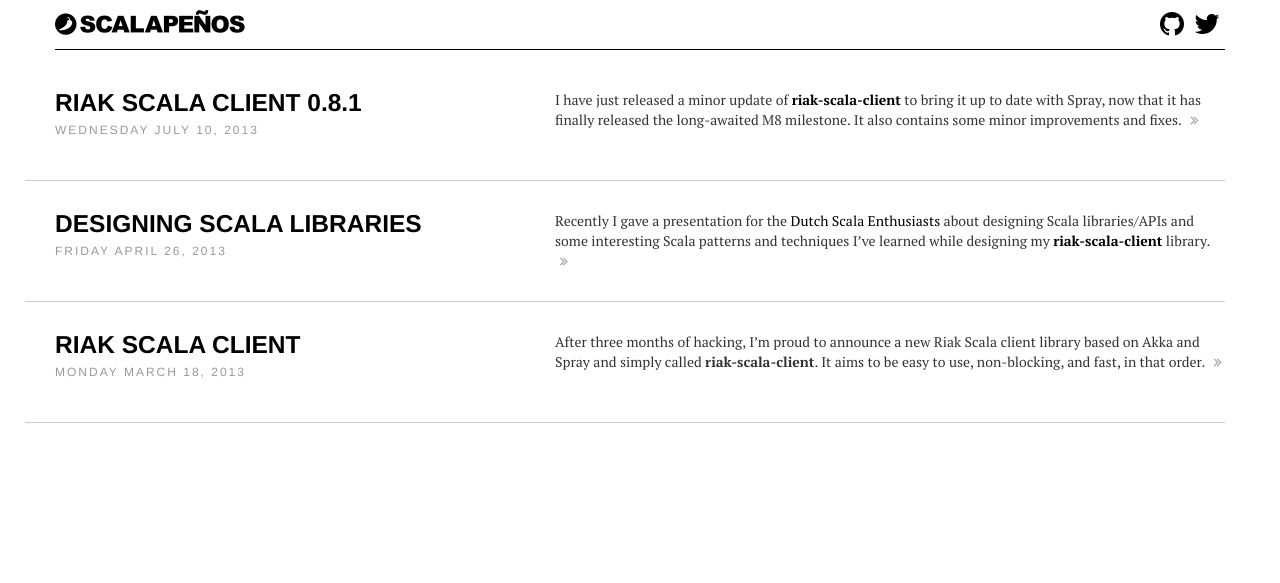
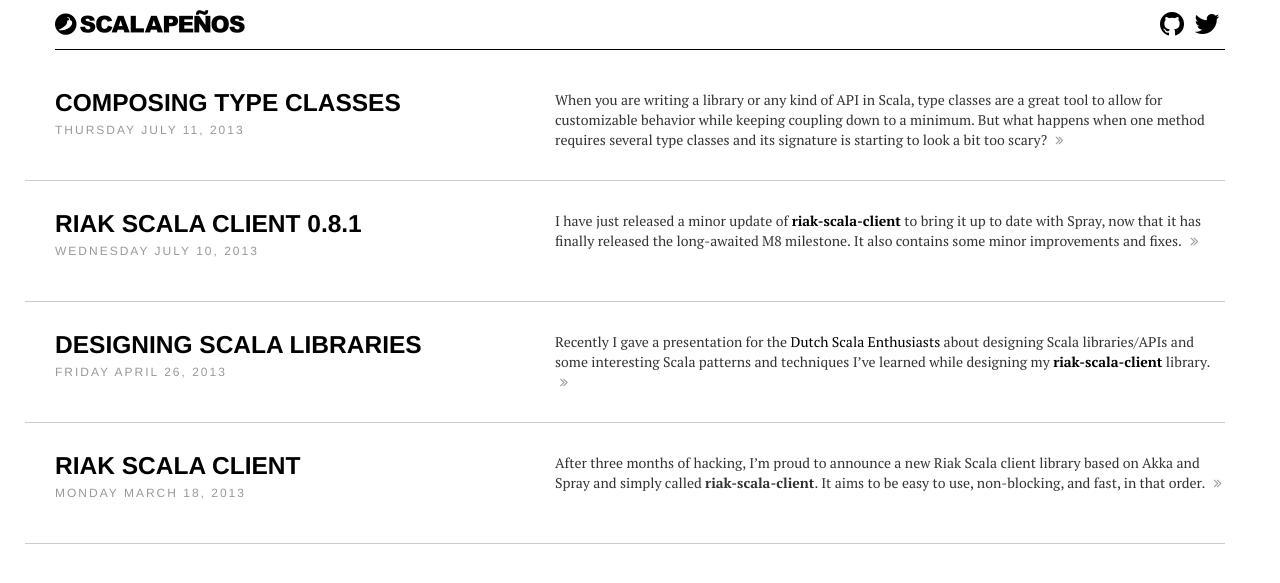
Before and after one commit to scalapenos/scalapenos.github.com, a Jekyll site: the page built from index.html, in a window 1280 px wide. Shown: the top 583 px of the page. Built offline with Jekyll 4.4.1, drawn with Linux system fonts in a browser that asks for light colours; nearby versions of some CDN libraries; some of the changed lines change nothing that is shown.

Commit message:
Wrote a new blog post on composing type classes

```diff
--- a/_posts/2013-07-11-composing-type-classes.md
+++ b/_posts/2013-07-11-composing-type-classes.md
@@ -2,10 +2,134 @@
 layout: post
 title: Composing Type Classes
 short-title: Composing Type Classes
-tags: [scala, type class, composing, functional programming]
+tags: [scala, type class, composing, functional programming, syndicate-ok]
 icon: scala
+---
+When you are writing a library or any kind of API in Scala, type classes
+are a great tool to allow for customizable behavior while keeping coupling down
+to a minimum. But what happens when one method requires several type classes
+and its signature is starting to look a bit too scary?
 
-published: false
----
+Consider the following API method from my **[riak-scala-client][rsc]**
+library:
 
-Type classes are awesome!
+{% highlight scala %}
+def store(key: String, value: RiakValue): Future[Unit] = ...
+{% endhighlight %}
+
+The store method takes a key and an instance of `RiakValue` and stores it in Riak,
+great. But this puts the burden of creating instances of `RiakValue` completely on
+the end user (i.e. some poor application developer). So to to make things a
+little easier to use we can provide a second version of the store method that takes
+any value of type `T` as long as that value can somehow be turned into a `RiakValue`:
+
+{% highlight scala %}
+trait RiakSerializer[T] {
+  def serialize(t: T): (String, ContentType)
+}
+
+def store[T: RiakSerializer](key: String, value: T): Future[Unit] = ...
+{% endhighlight %}
+
+Of course a type class without a decent default value will still force that
+poor application developer to always do all the work himself, so we add a
+default implementation and we make sure that the compiler will see it at
+the lowest posible priority so that it won't conflict with user provided
+custom implementations:
+
+{% highlight scala %}
+object RiakSerializer extends LowPriorityDefaultRiakSerializerImplicits
+
+trait LowPriorityDefaultRiakSerializerImplicits {
+  implicit def stringSerializer = new RiakSerializer[String] {
+    def serialize(s: String): (String, ContentType) = (s, ContentTypes.`text/plain`)
+  }
+}
+{% endhighlight %}
+
+Great! Now the user can chose to accept the default behavior or he can customize
+it by providing his own implementation of the type class. A nice example of
+the power of type classes.
+
+Now for the tricky part. What happens if, in order to create a proper instance
+of a `RiakValue`, we need to perform a number of separate actions and we want to
+user to be able to customize one or more of those actions using type classes
+while using default behavior for the others?
+
+In my **[riak-scala-client][rsc]** library, the real method signature for `store`
+used to look something like this:
+
+{% highlight scala %}
+def store[T: RiakSerializer
+           : RiakIndexer
+           : RiakLinker
+           : RiakMetaInfoGenerator](key: String, value: T): Future[Unit] = ...
+{% endhighlight %}
+
+So the value needs to be serialized but it can optionally be enriched with some
+secondary indexes, links to other values, and meta attributes.
+
+I can imagine this method signature looks pretty damn scary to most end users.
+So how can I make this look a bit friendlier to the avarage end user while still
+allowing power users the same flexibility of customization?
+
+Ideally I'd like the method signature to be as simple as the first version.
+Something like this:
+
+{% highlight scala %}
+def store[T: RiakMarshaller](key: String, value: T): Future[Unit] = ...
+{% endhighlight %}
+
+What I ended up with is something that I'm calling a *composed type class*, or
+maybe even a *higher order type class*. I'm sure the purely functional people
+will have a much better name for it but I couldn't find any obvious references
+to it online.
+
+The idea is to provide a type class that itself is constrained by the other four
+type classes and which delegates its implementation to the in scope
+implementations of those typeclasses. Don't worry, it sounds more complicated
+than it is!
+
+It looks like this:
+
+{% highlight scala %}
+sealed abstract class RiakMarshaller[T: RiakSerializer
+                                      : RiakIndexer
+                                      : RiakLinker
+                                      : RiakMetaInfoGenerator] {
+  def serialize(t: T): (String, ContentType)
+  def index(t: T): Set[RiakIndex]
+  def link(t: T): Set[RiakLink]
+  def metaInfo(t: T): Set[RiakMetaInfo]
+}
+
+object RiakMarshaller {
+  implicit def default[T: RiakSerializer
+                        : RiakIndexer
+                        : RiakLinker
+                        : RiakMetaInfoGenerator] = new RiakMarshaller[T] {
+    def serialize(t: T): (String, ContentType) = implicitly[RiakSerializer[T]].serialize(t)
+    def index(t: T): Set[RiakIndex] = implicitly[RiakIndexer[T]].index(t)
+    def link(t: T): Set[RiakLink] = implicitly[RiakLinker[T]].link(t)
+    def metaInfo(t: T): Set[RiakMetaInfo] = implicitly[RiakMetaInfoGenerator[T]].metaInfo(t)
+  }
+}
+{% endhighlight %}
+
+The `RiakMarshaller` type class serves as a kind of alias for the other four and
+just delegates the real work to them. It is implemented as a sealed class
+because there is no need for extension since people can completely customize its
+behavior by proving their own implementations of the individual *delegate* type
+classes.
+
+Now the method signature of `store` looks nice and simple again while we retain
+the flexibility of the scary looking version.
+
+Is this too complicated? I don't think so. Type classes in general do take a
+little bit of getting used to for most developers but once you are comfortable
+with them, the above seems like an obvious extra step and, dare I say it, a
+simplification.
+
+What do you think? [Let me know on Twitter](https://twitter.com/intent/tweet?screen_name=agemooij).
+
+[rsc]: http://riak.scalapenos.com/ (Riak Scala Client Library)
```
